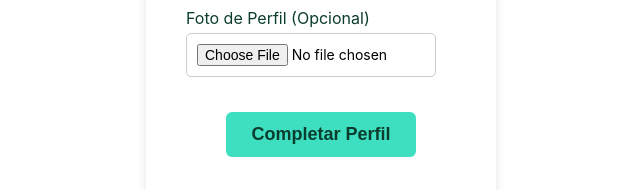
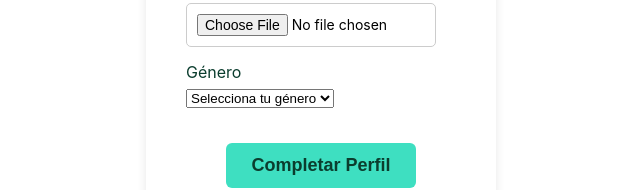
Before and after one commit to imanolcier21/EstadiaUpemor, a React (Create React App) app in the folder frontend/: page /onboarding/estudiante in a window 1280 px wide. Shown: the part 453-643 px from the top of the page, without its empty margins (319-959 px from the left). Built offline with nearby package versions, Linux system fonts and the light colour scheme; no server answers.

Commit message:
Se agrega la lógica para agregar el genero en el onboarding del estudiante

```diff
--- a/frontend/src/components/StudentOnboarding.js
+++ b/frontend/src/components/StudentOnboarding.js
@@ -11,6 +11,7 @@ function StudentOnboarding() {
     const [formData, setFormData] = useState({
         carrera_id: '',
         foto_perfil: null, // Para manejar el archivo
+        genero: '',
         // Puedes añadir aquí el estado de 'gustos'
     });
     const [message, setMessage] = useState({ text: '', type: '' });
@@ -71,6 +72,7 @@ function StudentOnboarding() {
         if (formData.foto_perfil) {
             dataToSend.append('foto_perfil', formData.foto_perfil);
         }
+        dataToSend.append('genero', formData.genero);
 
         try {
             // Nota: Se usa un fetch POST para enviar archivos/MultiPart
@@ -147,6 +149,24 @@ function StudentOnboarding() {
                         />
                     </div>
 
+                    {/* CAMPO DE GENERO */}
+                    <div className="form-group">
+                        <label htmlFor="genero">Género</label>
+                        <select
+                            id="genero"
+                            name="genero"
+                            value={formData.genero}
+                            onChange={handleChange}
+                            required
+                        >
+                            <option value="">Selecciona tu género</option>
+                            <option value="Masculino">Masculino</option>
+                            <option value="Femenino">Femenino</option>
+                            <option value="Otro">Otro</option>
+                            <option value="Prefiero no decirlo">Prefiero no decirlo</option>
+                        </select>
+                    </div>
+
                     {/* [AQUÍ IRÍA EL CAMPO DE GUSTOS/INTERESES SI LO IMPLEMENTAS] */}
 
                     <button
```
